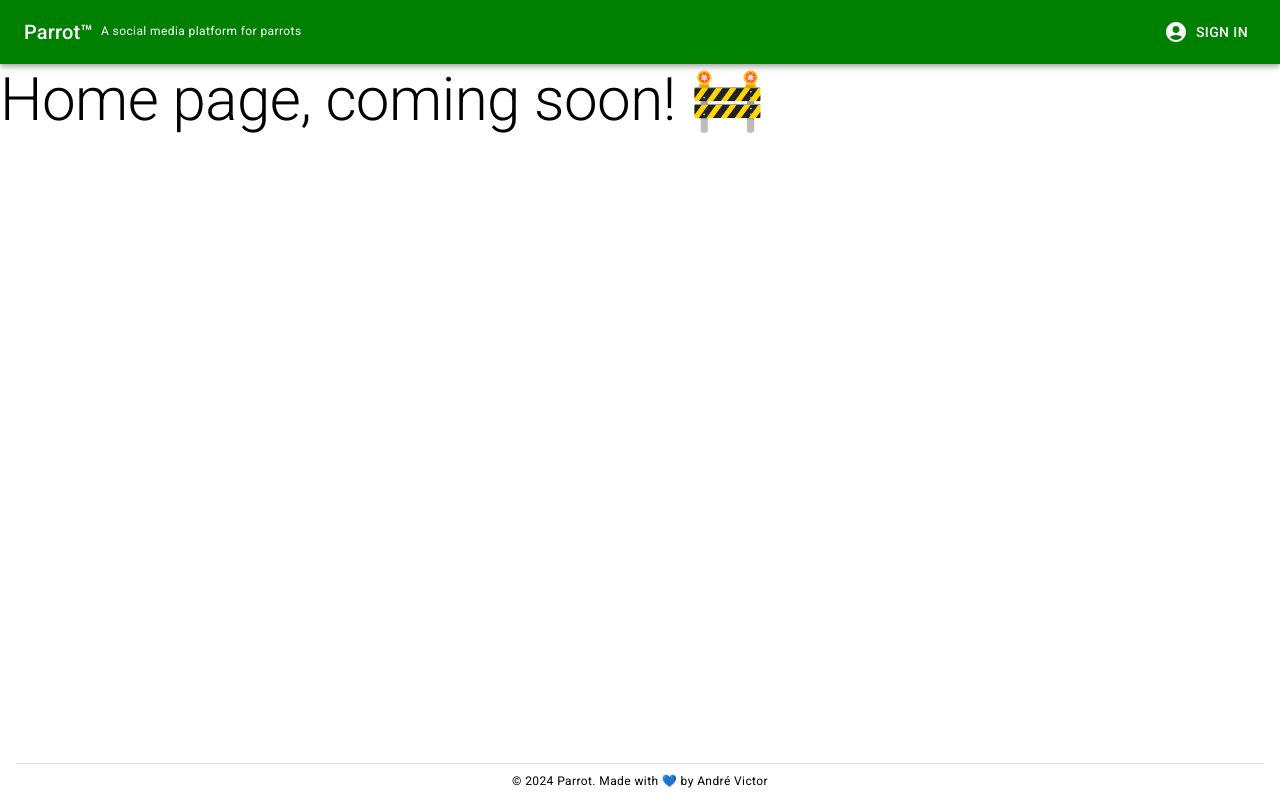
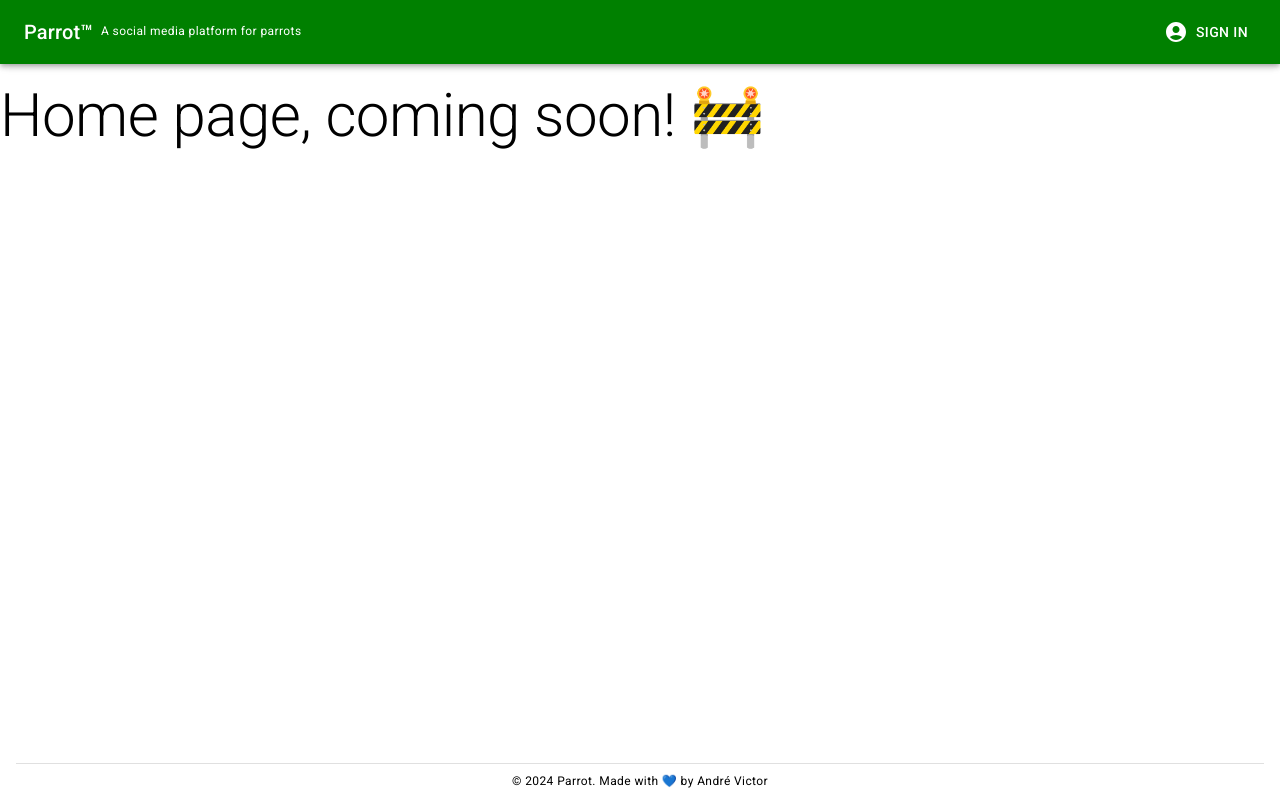
Before and after one commit to andrehsvictor/Parrot, a React (Vite) app: page / in a window 1280 px wide. Built offline with nearby package versions, Linux system fonts and the light colour scheme.

Commit message:
Update NavBar styling

```diff
--- a/src/components/NavBar.tsx
+++ b/src/components/NavBar.tsx
@@ -4,9 +4,8 @@ import { AppBar, Box, Button, Toolbar, Typography } from "@mui/material";
 export default function NavBar() {
   return (
     <>
-      <Box sx={{ flexGrow: 1 }}>
+      <Box sx={{ flexGrow: 1, mb: 10 }} position="sticky" zIndex="1000">
         <AppBar
-          position="static"
           sx={{
             bgcolor: "green",
           }}
```
